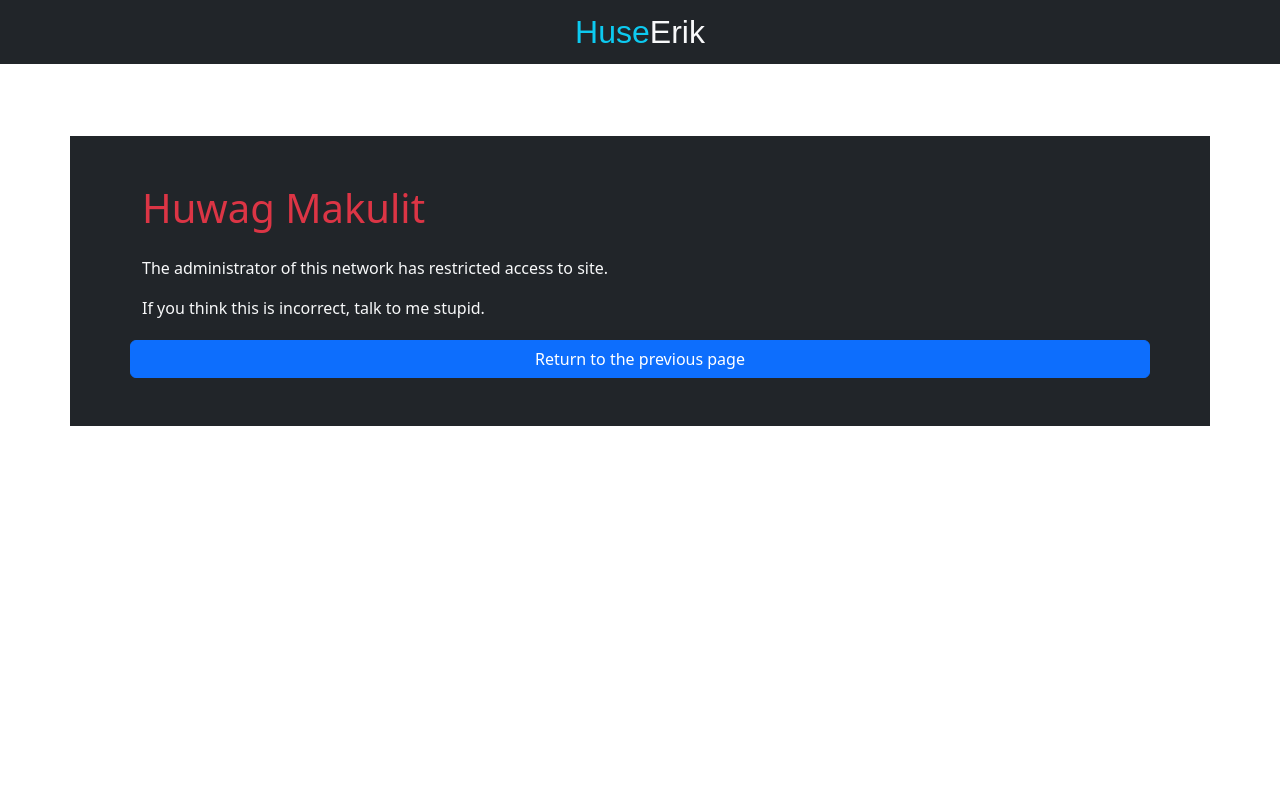
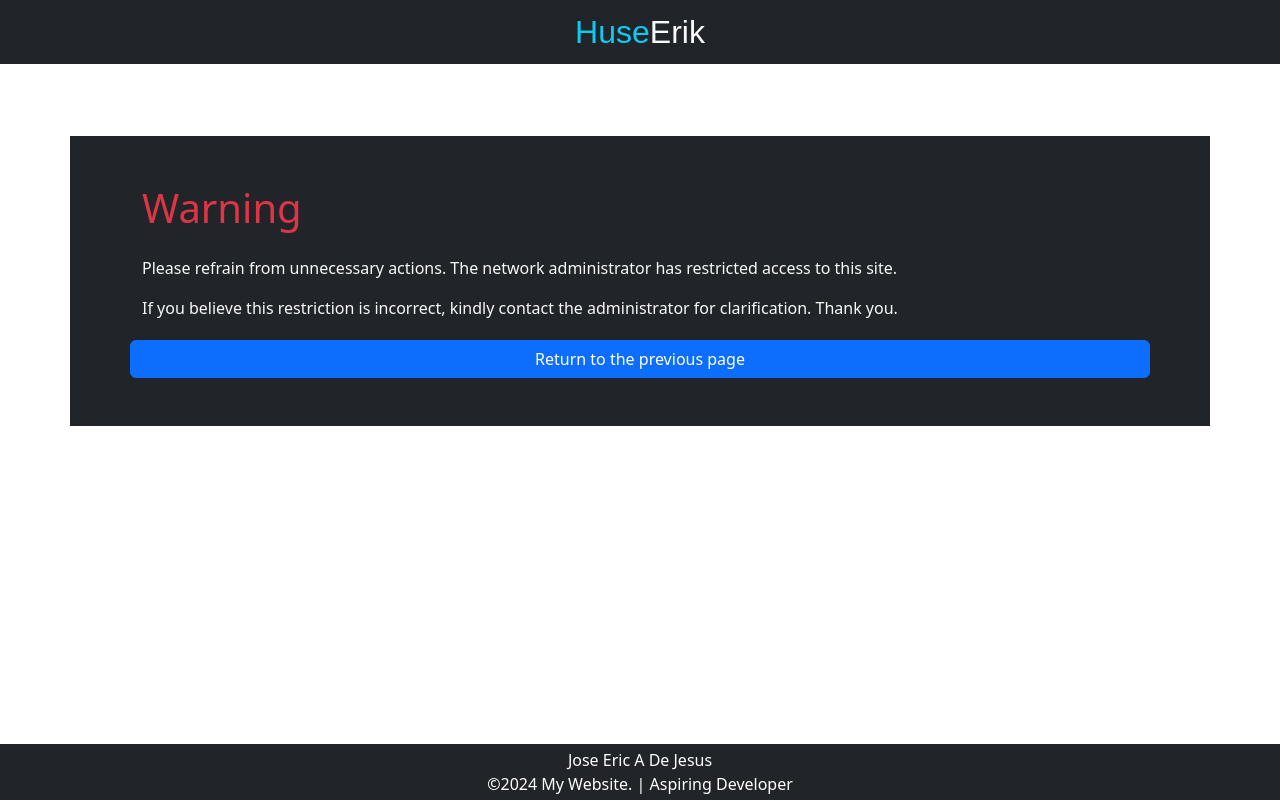
Before and after one commit to HuseErik/403-Forbidden, a plain HTML site: page block1.html in a window 1280 px wide. Drawn offline with nearby package versions, Linux system fonts and the light colour scheme; some packages are replaced by stand-ins of ours; a script that the page names is missing; a web font is replaced by a local one.

Commit message:
Updated block

```diff
--- a/block1.html
+++ b/block1.html
@@ -3,7 +3,7 @@
 <head>
     <meta charset="utf-8">
     <meta name="viewport" content="width=device-width, initial-scale=1">
-    <title>Makulit ka Ha</title>
+    <title>Second Page: Warning</title>
 
     <link href="https://fonts.googleapis.com/css2?family=Philosopher&family=Protest+Guerrilla&family=Protest+Revolution&family=Protest+Riot&family=Rye&family=Vollkorn+SC&display=swap" rel="stylesheet">
 
@@ -13,7 +13,7 @@
 
     <link rel="stylesheet" type="text/css" href="./block.css">
 </head>
-<body>
+<body class="d-flex flex-column min-vh-100">
 
     <header id="huseerik" class="bg-dark text-center p-2">
         <a class="navbar-brand text-light fs-2 huse">
@@ -25,16 +25,26 @@
     <div class="bg-dark mt-lg-5 mt-md-3 col-11 container h-100 d-flex justify-content-center align-items-center">
         <div class="container h-100 d-flex justify-content-center align-items-center p-3 p-lg-5 p-md-5">
             <div class="row col-12">
-                <h1 class="text-danger mb-lg-4">Huwag Makulit</h1>
-                <p class="text-light">The administrator of this network has restricted access to site.</p>
-                <p class="text-light">If you think this is incorrect, talk to me stupid.</p>
+                <h1 class="text-danger mb-lg-4">Warning</h1>
+                <p class="text-light">Please refrain from unnecessary actions. The network administrator has restricted access to this site.</p>
+                <p class="text-light">If you believe this restriction is incorrect, kindly contact the administrator for clarification. Thank you.</p>
                 <button id="return1" class="btn btn-primary mt-1">Return to the previous page</button>
                 </div>
             </div>
         </div>
     </div>
 
+    <div class="bg-white m-5">
+    </div>
 
+    <footer id="footer" class="mt-auto text-white py-1 text-center bg-dark">
+        <div class="mx-2">Jose Eric A De Jesus</div>
+        <div class="mx-2">&copy;<span id="year"></span> My Website. | Aspiring Developer</div>
+    </footer>
+
+    <script>
+        document.getElementById('year').textContent = new Date().getFullYear();
+    </script>
 
     <script src="https://cdn.jsdelivr.net/npm/sweetalert2@11"></script>
     <script src="https://cdn.jsdelivr.net/npm/bootstrap@5.3.2/dist/js/bootstrap.bundle.min.js" integrity="sha384-C6RzsynM9kWDrMNeT87bh95OGNyZPhcTNXj1NW7RuBCsyN/o0jlpcV8Qyq46cDfL" crossorigin="anonymous"></script>
```
Also changed, not shown: block.html (+17 -8 lines).
